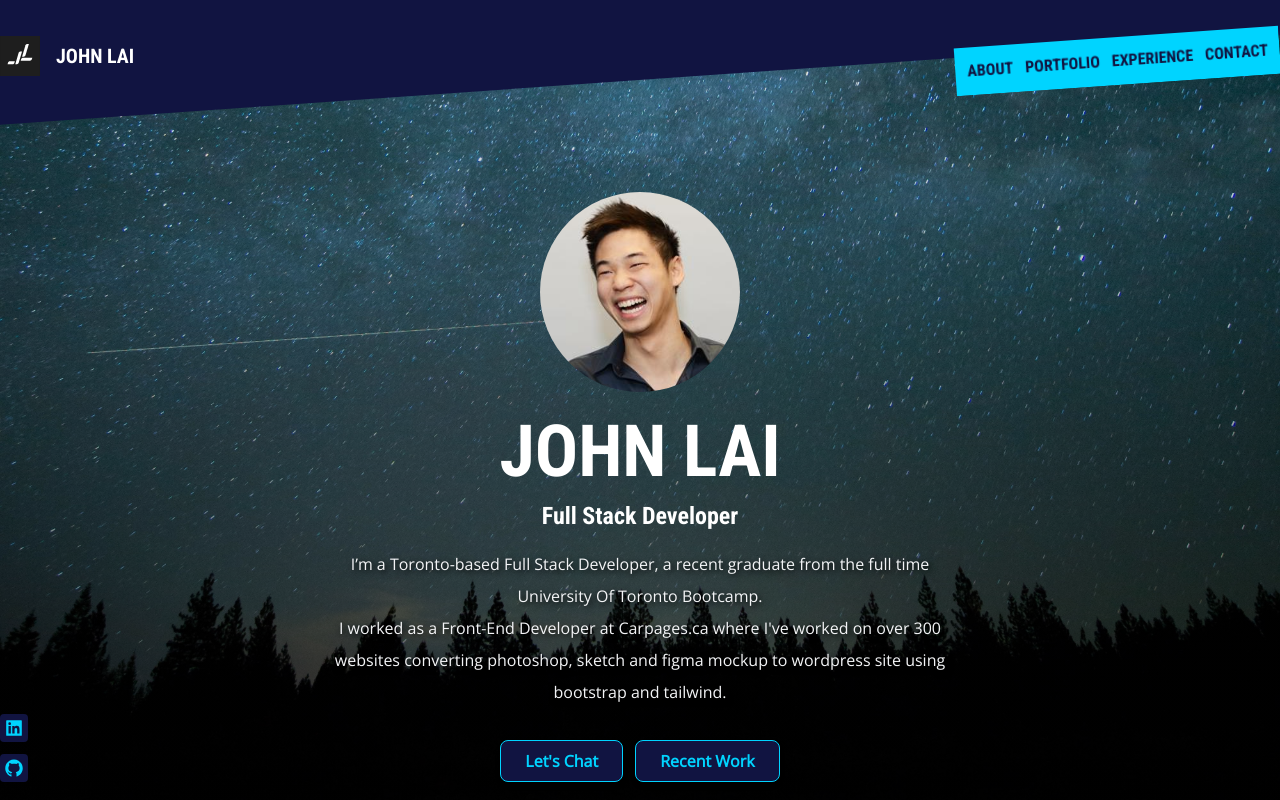
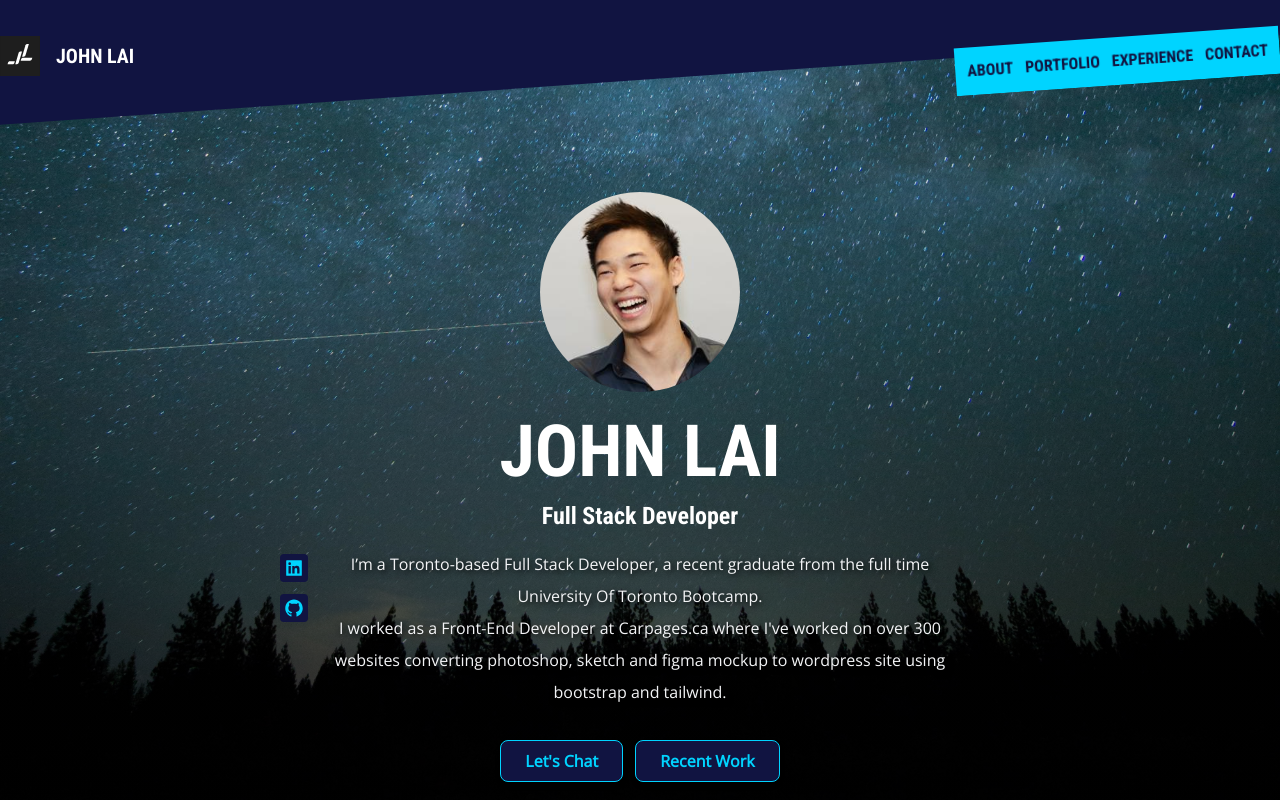
Before and after one commit to johnxlai/2023-portfolio, a React (Create React App) app: page / in a window 1280 px wide. Shown: the top 800 px of the page. Built offline with nearby package versions, Linux system fonts and the light colour scheme.

Commit message:
Style header social

```diff
--- a/src/components/sections/header/Header.js
+++ b/src/components/sections/header/Header.js
@@ -33,6 +33,19 @@ const Header = () => {
         <div
           className="mb-8 lg:w-1/2 text-gray-100 leading-8 text-shadow"
           data-aos="fade-up">
+          <ul className="header-social flex flex-col gap-3 absolute -left-12 top-[6px]">
+            {SocialData.map((item) => (
+              <li key={item.id}>
+                <a
+                  className="header-social-icons"
+                  href={item.link}
+                  target="_blank"
+                  rel="noopener noreferrer">
+                  {item.icon}
+                </a>
+              </li>
+            ))}
+          </ul>
           <p>
             I’m a Toronto-based Full Stack Developer, a recent graduate from the
             full time University Of Toronto Bootcamp.
@@ -51,19 +64,6 @@ const Header = () => {
             Recent Work
           </a>
         </div>
-        <ul className="header-social flex flex-col gap-3 absolute left-0 bottom-20">
-          {SocialData.map((item) => (
-            <li key={item.id}>
-              <a
-                className="header-social-icons"
-                href={item.link}
-                target="_blank"
-                rel="noopener noreferrer">
-                {item.icon}
-              </a>
-            </li>
-          ))}
-        </ul>
       </div>
     </header>
   );
--- a/src/components/sections/navbar/Navbar.js
+++ b/src/components/sections/navbar/Navbar.js
@@ -6,7 +6,7 @@ import { IoIosColorPalette } from 'react-icons/io';
 const Navbar = () => {
   return (
     <nav className="navbar navbar-angled">
-      <div className="container flex justify-between items-center px-4 xl:px-0 py-8">
+      <div className="container flex justify-between items-center px-4 xl:px-0  py-4 md:py-8">
         <a href="index.html" className="flex items-center">
           <img
             src={Logo}
@@ -16,10 +16,12 @@ const Navbar = () => {
           <h2 className="text-white text-xl">JOHN LAI</h2>
         </a>
 
-        <ul className="nav-menu nav-menu-angled hidden lg:flex gap-3 text-secondary uppercase font-bold font-roboto">
+        <ul className="nav-menu nav-menu-angled hidden lg:flex gap-3 text-secondary uppercase font-bold font-roboto ">
           {NavItems.map((item) => (
             <li key={item.id}>
-              <a href={item.link}>{item.title}</a>
+              <a className="hover:text-tertiary" href={item.link}>
+                {item.title}
+              </a>
             </li>
           ))}
         </ul>
--- a/src/index.scss
+++ b/src/index.scss
@@ -42,7 +42,7 @@
     @apply text-3xl font-bold  uppercase;
   }
   .header-social-icons {
-    @apply w-7 aspect-square bg-secondary text-primary rounded hidden lg:grid place-items-center hover:-translate-x-1 hover:bg-white focus:outline-none focus:ring-2 focus:ring-blue-400 focus:ring-opacity-75 transition ease-in-out delay-150 duration-300;
+    @apply w-7 aspect-square bg-secondary text-primary rounded hidden lg:grid place-items-center hover:-translate-x-1 hover:bg-tertiary  hover:text-secondary focus:outline-none focus:ring-2 focus:ring-blue-400 focus:ring-opacity-75 transition ease-in-out delay-150 duration-300;
   }
   .theme-transition {
     @apply transition ease-in-out delay-150 duration-300;
@@ -119,12 +119,16 @@ header {
     position: absolute;
     content: '';
     width: 100vw;
-    height: 10rem;
+    height: 9rem;
     z-index: -1;
     left: 0;
     top: -5rem;
     background: var(--secondary-color);
     transform: skewY(-4deg);
+
+    @media (min-width: 768px) {
+      height: 10rem;
+    }
   }
 }
 
```
